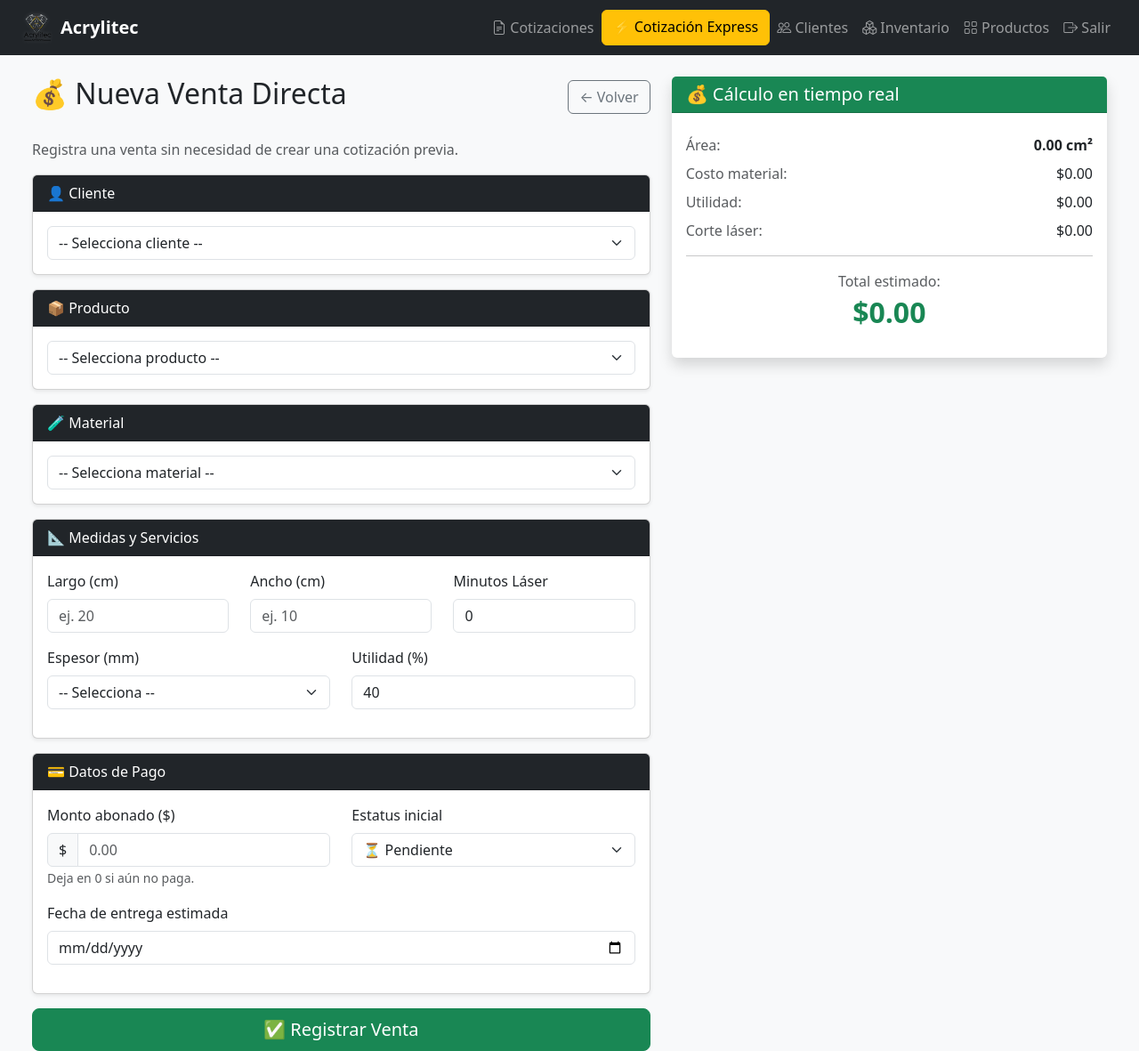
After one commit to YonAnn99/Acrylitec, a Django app: page /ventas/nueva-directa/ in a window 1280 px wide. The commit adds this page. Shown: the whole page at 89% size. Run offline with Django 5.2, Linux system fonts and the light colour scheme; data comes from the database, SQL or seed files in the repository; data that the repository does not hold is empty; some libraries are stand-ins or nearby versions.

Commit message:
Fix: Agregar venta directa sin cotizacion

```diff
--- /dev/null
+++ b/gestion/templates/gestion/venta_directa.html
@@ -0,0 +1,236 @@
+{% extends 'gestion/base.html' %}
+{% block content %}
+<div class="container-fluid">
+    <div class="row">
+        <div class="col-md-7">
+            <div class="d-flex justify-content-between align-items-center mb-4">
+                <h2>💰 Nueva Venta Directa</h2>
+                <a href="{% url 'lista_ventas' %}" class="btn btn-outline-secondary">← Volver</a>
+            </div>
+            <p class="text-muted">Registra una venta sin necesidad de crear una cotización previa.</p>
+
+            <form method="POST" id="formVentaDirecta">
+                {% csrf_token %}
+
+                <!-- Cliente -->
+                <div class="card shadow-sm mb-3">
+                    <div class="card-header bg-dark text-white">👤 Cliente</div>
+                    <div class="card-body">
+                        <select name="cliente" id="id_cliente" class="form-select select2" required>
+                            <option value="">-- Selecciona cliente --</option>
+                            {% for c in clientes %}
+                            <option value="{{ c.id_cliente }}">{{ c.nombre }}</option>
+                            {% endfor %}
+                        </select>
+                    </div>
+                </div>
+
+                <!-- Producto -->
+                <div class="card shadow-sm mb-3">
+                    <div class="card-header bg-dark text-white">📦 Producto</div>
+                    <div class="card-body">
+                        <select name="producto" id="id_producto" class="form-select select2" required>
+                            <option value="">-- Selecciona producto --</option>
+                            {% for p in productos %}
+                            <option value="{{ p.id_producto }}"
+                                data-precio-fijo="{{ p.precio_fijo|default:'' }}"
+                                data-utilidad="{{ p.porcentaje_utilidad }}">
+                                {{ p.nombre }}
+                            </option>
+                            {% endfor %}
+                        </select>
+                    </div>
+                </div>
+
+                <!-- Material -->
+                <div class="card shadow-sm mb-3">
+                    <div class="card-header bg-dark text-white">🧪 Material</div>
+                    <div class="card-body">
+                        <select name="material" id="id_material" class="form-select select2" required>
+                            <option value="">-- Selecciona material --</option>
+                            {% for m in materiales %}
+                            <option value="{{ m.id_material }}">{{ m.descripcion }}</option>
+                            {% endfor %}
+                        </select>
+                    </div>
+                </div>
+
+                <!-- Medidas -->
+                <div class="card shadow-sm mb-3">
+                    <div class="card-header bg-dark text-white">📐 Medidas y Servicios</div>
+                    <div class="card-body">
+                        <div class="row">
+                            <div class="col-md-4 mb-3">
+                                <label class="form-label">Largo (cm)</label>
+                                <input type="number" name="largo_pza" step="0.01"
+                                       class="form-control" placeholder="ej. 20" required>
+                            </div>
+                            <div class="col-md-4 mb-3">
+                                <label class="form-label">Ancho (cm)</label>
+                                <input type="number" name="ancho_pza" step="0.01"
+                                       class="form-control" placeholder="ej. 10" required>
+                            </div>
+                            <div class="col-md-4 mb-3">
+                                <label class="form-label">Minutos Láser</label>
+                                <input type="number" name="minutos_lazer" step="1"
+                                       value="0" class="form-control">
+                            </div>
+                        </div>
+                        <div class="row">
+                            <div class="col-md-6 mb-3">
+                                <label class="form-label">Espesor (mm)</label>
+                                <select name="espesor_mm" id="id_espesor" class="form-select" required>
+                                    <option value="">-- Selecciona --</option>
+                                    {% for t in materiales_tabulador %}
+                                    <option value="{{ t.espesor_mm }}" data-factor="{{ t.factor_costo }}">
+                                        {{ t.espesor_mm }} mm
+                                    </option>
+                                    {% endfor %}
+                                </select>
+                            </div>
+                            <div class="col-md-6 mb-3">
+                                <label class="form-label">Utilidad (%)</label>
+                                <input type="number" name="porcentaje_utilidad"
+                                       id="id_utilidad" value="40" min="0" max="200"
+                                       class="form-control">
+                            </div>
+                        </div>
+                    </div>
+                </div>
+
+                <!-- Datos de venta -->
+                <div class="card shadow-sm mb-3">
+                    <div class="card-header bg-dark text-white">💳 Datos de Pago</div>
+                    <div class="card-body">
+                        <div class="row">
+                            <div class="col-md-6 mb-3">
+                                <label class="form-label">Monto abonado ($)</label>
+                                <div class="input-group">
+                                    <span class="input-group-text">$</span>
+                                    <input type="number" name="monto_abonado" step="0.01"
+                                           min="0" class="form-control"
+                                           placeholder="0.00" id="id_monto_abonado">
+                                </div>
+                                <small class="text-muted">Deja en 0 si aún no paga.</small>
+                            </div>
+                            <div class="col-md-6 mb-3">
+                                <label class="form-label">Estatus inicial</label>
+                                <select name="estatus" class="form-select">
+                                    <option value="pendiente">⏳ Pendiente</option>
+                                    <option value="en_produccion">🔧 En producción</option>
+                                    <option value="pagada">💰 Pagada</option>
+                                    <option value="entregada">✅ Entregada</option>
+                                </select>
+                            </div>
+                        </div>
+                        <div class="mb-3">
+                            <label class="form-label">Fecha de entrega estimada</label>
+                            <input type="date" name="fecha_entrega" class="form-control">
+                        </div>
+                    </div>
+                </div>
+
+                <button type="submit" class="btn btn-success btn-lg w-100">
+                    ✅ Registrar Venta
+                </button>
+            </form>
+        </div>
+
+        <!-- Panel cálculo -->
+        <div class="col-md-5">
+            <div class="card shadow border-0 sticky-top" style="top:20px">
+                <div class="card-header bg-success text-white">
+                    <h5 class="mb-0">💰 Cálculo en tiempo real</h5>
+                </div>
+                <div class="card-body py-4">
+                    <div class="d-flex justify-content-between mb-2">
+                        <span class="text-muted">Área:</span>
+                        <strong id="display_area">0.00 cm²</strong>
+                    </div>
+                    <div class="d-flex justify-content-between mb-2">
+                        <span class="text-muted">Costo material:</span>
+                        <span id="display_material">$0.00</span>
+                    </div>
+                    <div class="d-flex justify-content-between mb-2">
+                        <span class="text-muted">Utilidad:</span>
+                        <span id="display_utilidad">$0.00</span>
+                    </div>
+                    <div class="d-flex justify-content-between mb-2">
+                        <span class="text-muted">Corte láser:</span>
+                        <span id="display_laser">$0.00</span>
+                    </div>
+                    <hr>
+                    <div class="text-center">
+                        <p class="text-muted mb-1">Total estimado:</p>
+                        <h2 class="text-success fw-bold" id="display_total">$0.00</h2>
+                    </div>
+                    <p class="small text-warning mt-2 text-center" id="nota_precio_fijo" style="display:none">
+                        ⚠️ Este producto tiene precio fijo
+                    </p>
+                </div>
+            </div>
+        </div>
+    </div>
+</div>
+
+<script>
+const tarifaLaser = {{ tarifa_laser }};
+
+$(document).ready(function() {
+    $('.select2').select2({
+        theme: 'bootstrap-5',
+        placeholder: '-- Busca o selecciona --',
+        allowClear: true,
+    });
+
+    // Select2 también dispara change
+    $('#id_cliente, #id_producto, #id_material').on('change', calcularMontoRealTime);
+    $('#id_espesor').on('change', calcularMontoRealTime);
+});
+
+function calcularMontoRealTime() {
+    const largo = parseFloat(document.querySelector('input[name="largo_pza"]').value) || 0;
+    const ancho = parseFloat(document.querySelector('input[name="ancho_pza"]').value) || 0;
+    const minutos = parseFloat(document.querySelector('input[name="minutos_lazer"]').value) || 0;
+    const utilidad = parseFloat(document.getElementById('id_utilidad').value) || 40;
+
+    const espesorSelect = document.getElementById('id_espesor');
+    const factor = parseFloat(espesorSelect.options[espesorSelect.selectedIndex]?.getAttribute('data-factor')) || 0;
+
+    const productoSelect = document.getElementById('id_producto');
+    const precioFijo = productoSelect.options[productoSelect.selectedIndex]?.getAttribute('data-precio-fijo');
+
+    if (precioFijo) {
+        document.getElementById('display_total').innerText = '$' + parseFloat(precioFijo).toFixed(2);
+        document.getElementById('nota_precio_fijo').style.display = 'block';
+        document.getElementById('display_area').innerText = '-';
+        document.getElementById('display_material').innerText = '-';
+        document.getElementById('display_utilidad').innerText = '-';
+        document.getElementById('display_laser').innerText = '-';
+        document.getElementById('id_monto_abonado').value = precioFijo;
+        return;
+    }
+
+    document.getElementById('nota_precio_fijo').style.display = 'none';
+
+    const area = largo * ancho;
+    const areaMt2 = area / 10000;
+    const costoMaterial = areaMt2 * factor;
+    const costoUtilidad = costoMaterial * (utilidad / 100);
+    const costoLaser = minutos * tarifaLaser;
+    const total = costoMaterial + costoUtilidad + costoLaser;
+
+    document.getElementById('display_area').innerText = area.toFixed(2) + ' cm²';
+    document.getElementById('display_material').innerText = '$' + costoMaterial.toFixed(2);
+    document.getElementById('display_utilidad').innerText = '$' + costoUtilidad.toFixed(2);
+    document.getElementById('display_laser').innerText = '$' + costoLaser.toFixed(2);
+    document.getElementById('display_total').innerText = '$' + total.toLocaleString('es-MX', {minimumFractionDigits: 2});
+    document.getElementById('id_monto_abonado').innerText = total.toFixed(2);
+}
+
+document.querySelectorAll('input[type="number"], select:not(.select2)').forEach(el => {
+    el.addEventListener('input', calcularMontoRealTime);
+    el.addEventListener('change', calcularMontoRealTime);
+});
+</script>
+{% endblock %}
--- a/gestion/templates/gestion/ventas_list.html
+++ b/gestion/templates/gestion/ventas_list.html
@@ -2,6 +2,9 @@
 
 {% block content %}
 <h2 class="mb-3">📦 Historial de Ventas</h2>
+<a href="{% url 'venta_directa' %}" class="btn btn-success">
+        ➕ Nueva Venta Directa
+    </a>
 
 <div class="row g-3 mb-4">
     <div class="col">
--- a/gestion/urls.py
+++ b/gestion/urls.py
@@ -35,6 +35,7 @@ urlpatterns = [
     path('ventas/<int:pk>/estatus/', views.actualizar_estatus_venta, name='actualizar_estatus_venta'),
     path('ventas/<int:pk>/abono/', views.actualizar_abono_venta, name='actualizar_abono_venta'),
     path('cotizaciones/<int:cotizacion_pk>/registrar-venta/', views.registrar_venta, name='registrar_venta'),
+    path('ventas/nueva-directa/', views.venta_directa, name='venta_directa'),
 
     # ── Configuración de Precios ────────────────────────────
     path('configuracion/', views.configuracion_precios, name='configuracion_precios'),
--- a/gestion/views.py
+++ b/gestion/views.py
@@ -573,6 +573,49 @@ def actualizar_abono_venta(request, pk):
             messages.error(request, f'Error: {e}')
     return redirect('detalle_venta', pk=pk)
 
+def venta_directa(request):
+    clientes = Clientes.objects.all()
+    productos = Productos.objects.all()
+    materiales = Materiales.objects.all()
+    materiales_tabulador = TabuladorCostos.objects.order_by('espesor_mm')
+
+    if request.method == 'POST':
+        cliente = get_object_or_404(Clientes, pk=request.POST.get('cliente'))
+        producto = get_object_or_404(Productos, pk=request.POST.get('producto'))
+        material = get_object_or_404(Materiales, pk=request.POST.get('material'))
+
+        # Crear cotización automática en background
+        cotizacion = Cotizaciones.objects.create(
+            id_cliente=cliente,
+            id_producto=producto,
+            id_material=material,
+            largo_pza=request.POST.get('largo_pza'),
+            ancho_pza=request.POST.get('ancho_pza'),
+            espesor_mm=request.POST.get('espesor_mm'),
+            porcentaje_utilidad=request.POST.get('porcentaje_utilidad') or 40,
+            minutos_lazer=request.POST.get('minutos_lazer') or 0,
+            fecha=datetime.date.today(),
+        )
+
+        # Crear la venta directamente
+        monto_abonado = Decimal(request.POST.get('monto_abonado') or 0)
+        venta = Ventas.objects.create(
+            id_cotizacion=cotizacion,
+            monto_abonado=monto_abonado,
+            estatus=request.POST.get('estatus', 'pendiente'),
+            fecha_entrega=request.POST.get('fecha_entrega') or None,
+            fecha_venta=datetime.date.today(),
+        )
+        return redirect('detalle_venta', pk=venta.id_venta)
+
+    return render(request, 'gestion/venta_directa.html', {
+        'clientes': clientes,
+        'productos': productos,
+        'materiales': materiales,
+        'materiales_tabulador': materiales_tabulador,
+        'tarifa_laser': _get_tarifa_laser(),
+    })
+
 
 # ─────────────────────────────────────────
 #  DASHBOARD
```
